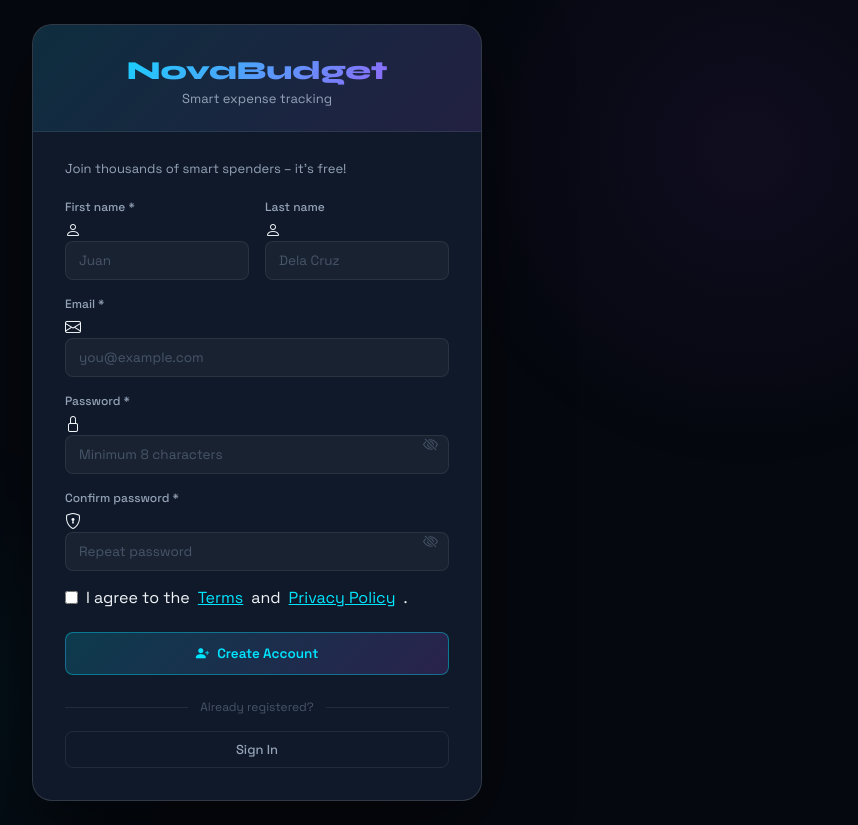
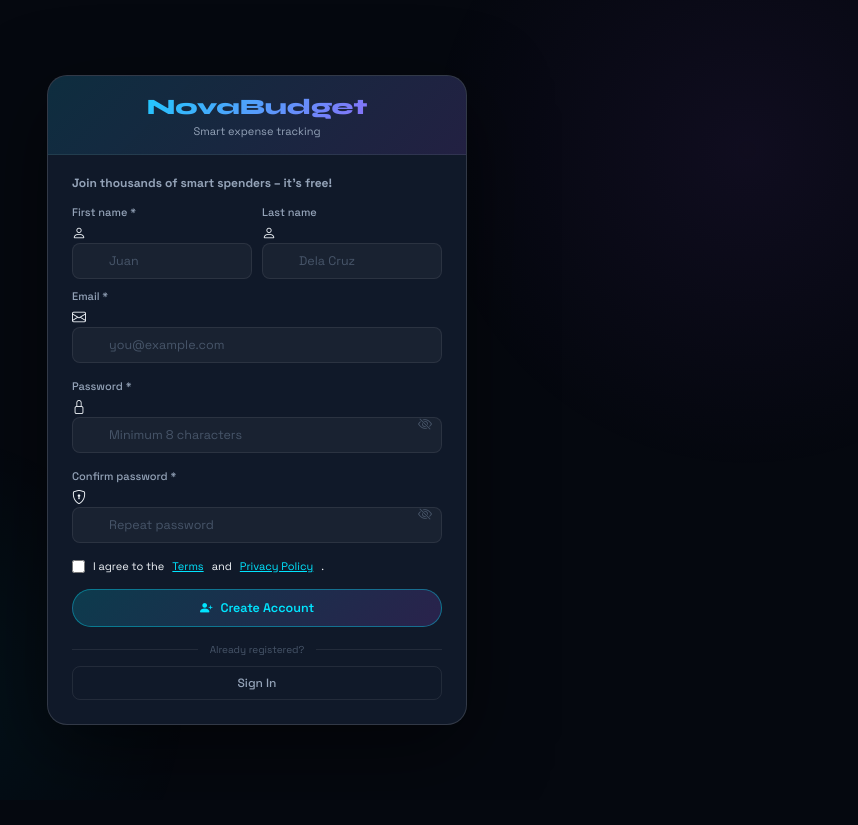
Before and after one commit to crisdanoy9-art/nova_expense_tracker, a PHP site: page /novabudget/register.php in a window 1280 px wide. Shown: the whole page, without its empty margins (383-1241 px from the left). After the commit the page ends 725 px from the top, so only its background shows below. Run offline with PHP 8.4, Linux system fonts and the light colour scheme; some libraries are stand-ins or nearby versions.

Commit message:
updated  css

```diff
--- a/novabudget/assets/css/style.css
+++ b/novabudget/assets/css/style.css
@@ -464,3 +464,87 @@ textarea.fc{resize:vertical;min-height:88px}
   .page-content{padding:16px 14px}.stat-grid{grid-template-columns:1fr 1fr}
 }
 @media(max-width:480px){.stat-grid,.g2,.g3,.g4{grid-template-columns:1fr}.cal-cell{min-height:55px}}
+/* ── Register page specific adjustments ── */
+.register-page .auth-card {
+    max-width: 420px;
+    border-radius: 20px;
+}
+.register-page .auth-body {
+    padding: 20px 24px 24px !important;
+}
+.register-page .auth-top {
+    padding: 18px 20px 16px !important;
+}
+.register-page .auth-logo {
+    font-size: 22px !important;
+}
+.register-page .auth-tagline {
+    font-size: 11px !important;
+}
+.register-page .auth-sub {
+    font-size: 12px !important;
+    margin-bottom: 14px !important;
+    font-weight: 700;
+}
+.register-page .fc-label {
+    font-size: 11px !important;
+    margin-bottom: 3px !important;
+}
+.register-page .input-wrap .fc {
+    padding: 9px 12px 9px 36px !important;
+    font-size: 12.5px !important;
+    border-radius: 8px !important;
+}
+.register-page .input-icon {
+    left: 10px !important;
+    font-size: 14px !important;
+}
+.register-page .input-eye {
+    right: 10px !important;
+    font-size: 14px !important;
+}
+.register-page .g2 {
+    gap: 10px !important;
+    margin-bottom: 10px !important;
+}
+.register-page .btn-glow {
+    padding: 10px !important;
+    font-size: 12.5px !important;
+    border-radius: 30px !important;
+}
+.register-page .check-label {
+    font-size: 11px !important;
+}
+.register-page .divider {
+    margin: 16px 0 10px !important;
+    font-size: 10px !important;
+}
+.register-page .btn-outline {
+    padding: 8px !important;
+    font-size: 12px !important;
+}
+.register-page .auth-error {
+    padding: 8px 12px !important;
+    font-size: 12px !important;
+    margin-bottom: 12px !important;
+}
+.register-page .field-err {
+    font-size: 10px !important;
+    margin-top: 3px !important;
+}
+.register-page .check-row {
+    margin-bottom: 16px !important;
+}
+
+@media (max-width: 480px) {
+    .register-page .auth-card {
+        max-width: 100% !important;
+        border-radius: 14px !important;
+    }
+    .register-page .auth-body {
+        padding: 18px 16px 20px !important;
+    }
+    .register-page .auth-top {
+        padding: 16px 16px 14px !important;
+    }
+}
```
